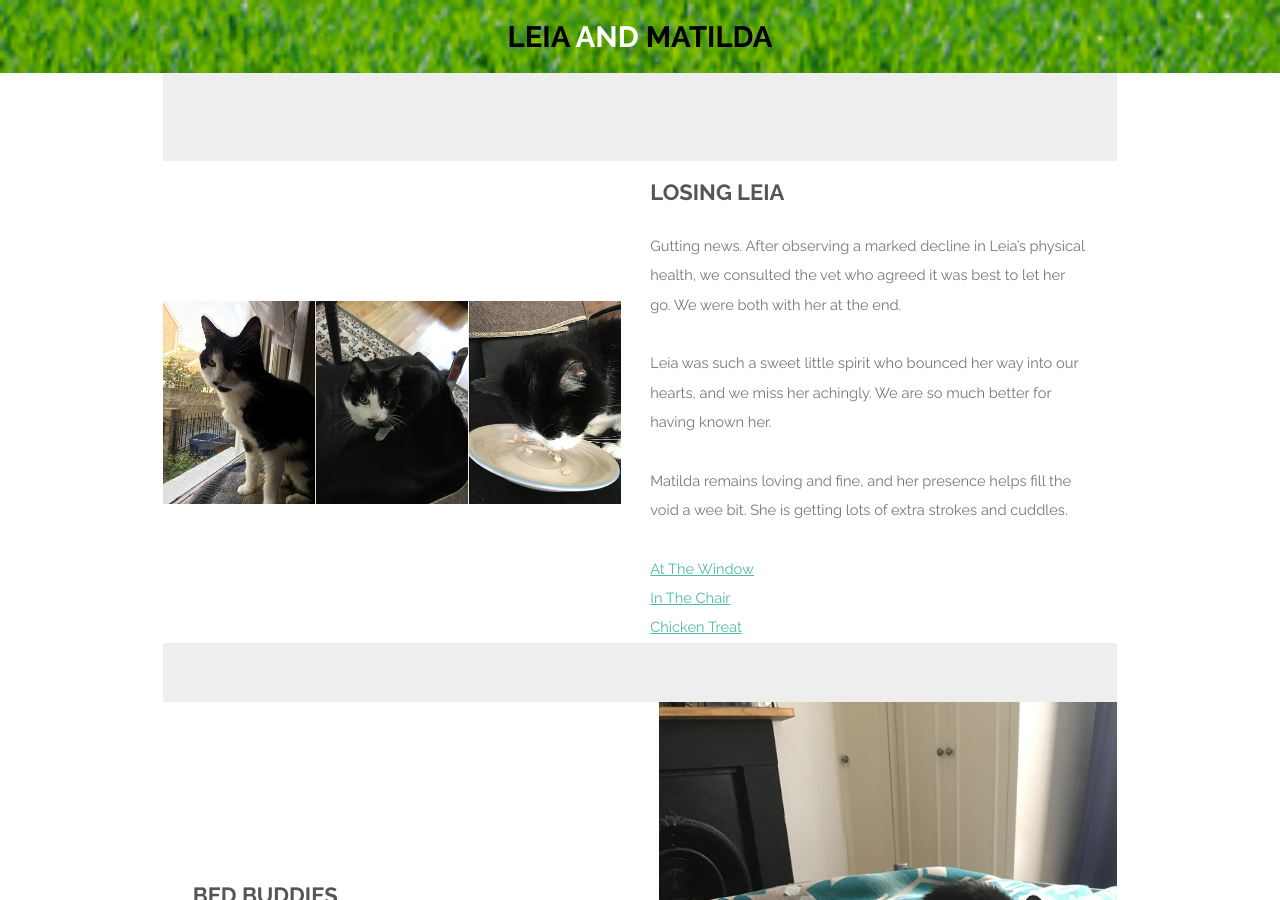
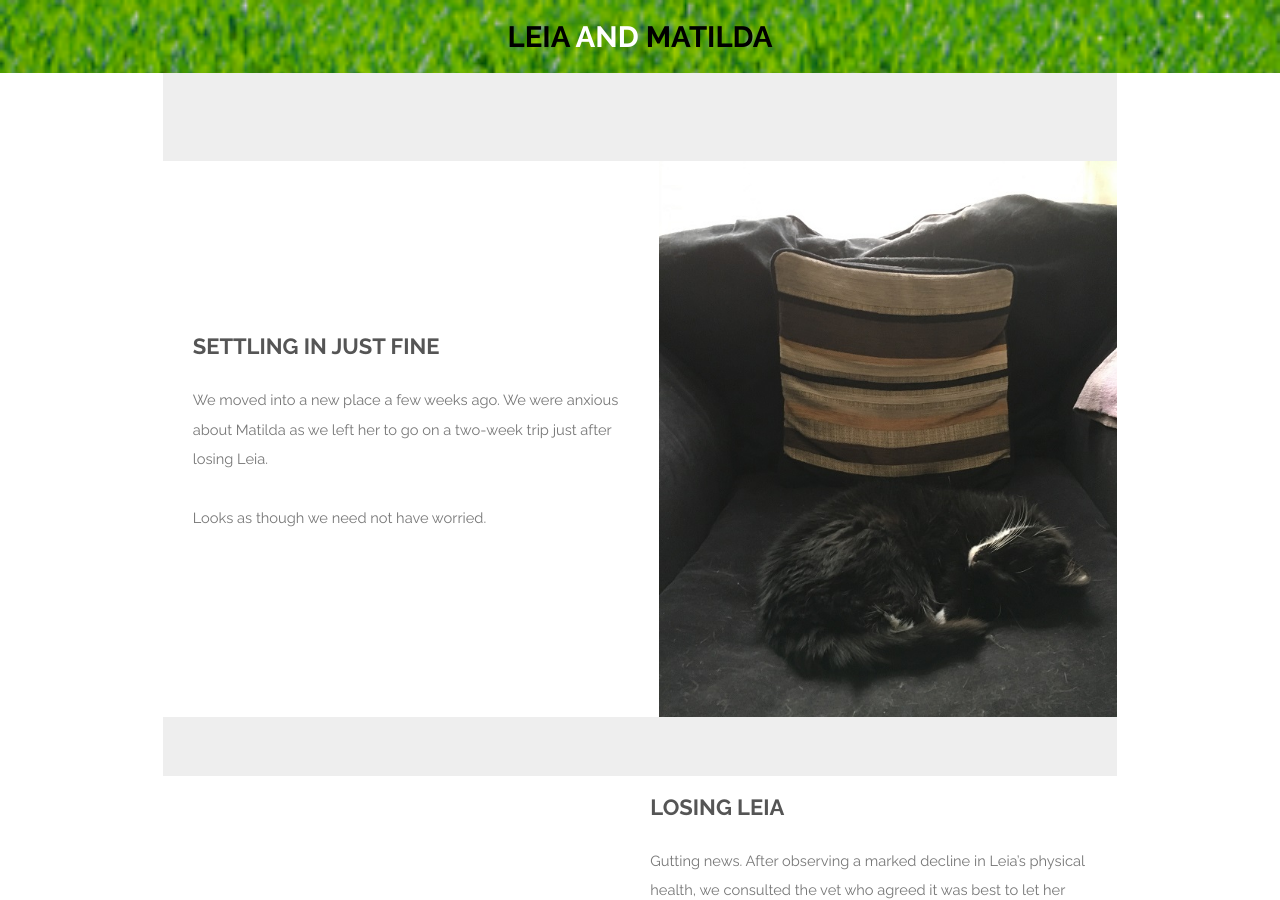
Before and after one commit to jaypalexa/leia-and-matilda, a Jekyll site: the page built from index.md, in a window 1280 px wide and 900 px high. Built offline with Jekyll 4.4.1, drawn with Linux system fonts in a browser that asks for light colours.

Commit message:
"Settling In Just Fine" post.

```diff
--- a/index.md
+++ b/index.md
@@ -6,6 +6,14 @@ description: A photo essay by Leia and Matilda
 ---
 <section id="one" class="wrapper style1">
   <div class="inner">
+    <article class="feature right">
+      <span class="image"><a href="{{ site.url }}{{ site.baseurl }}/assets/images/20171119_1519_matilda.jpg"><img src="{{ site.url }}{{ site.baseurl }}/assets/images/20171119_1519_matilda.jpg" /></a></span>
+      <div class="content">
+        <h2>Settling In Just Fine</h2>
+        <p>We moved into a new place a few weeks ago.  We were anxious about Matilda as we left her to go on a two-week trip just after losing Leia.</p>
+		<p>Looks as though we need not have worried.</p>
+      </div>
+    </article>
     <article class="feature left">
       <span class="image"><a href="{{ site.url }}{{ site.baseurl }}/assets/images/20171021_losing_leia.jpg"><img src="{{ site.url }}{{ site.baseurl }}/assets/images/20171021_losing_leia.jpg" /></a></span>
       <div class="content">
```
Also changed, not shown: assets/images/20171117_1139_matilda.jpg (added), assets/images/20171119_1519_matilda.jpg (added), assets/images/20171119_2204_matilda.jpg (added).
